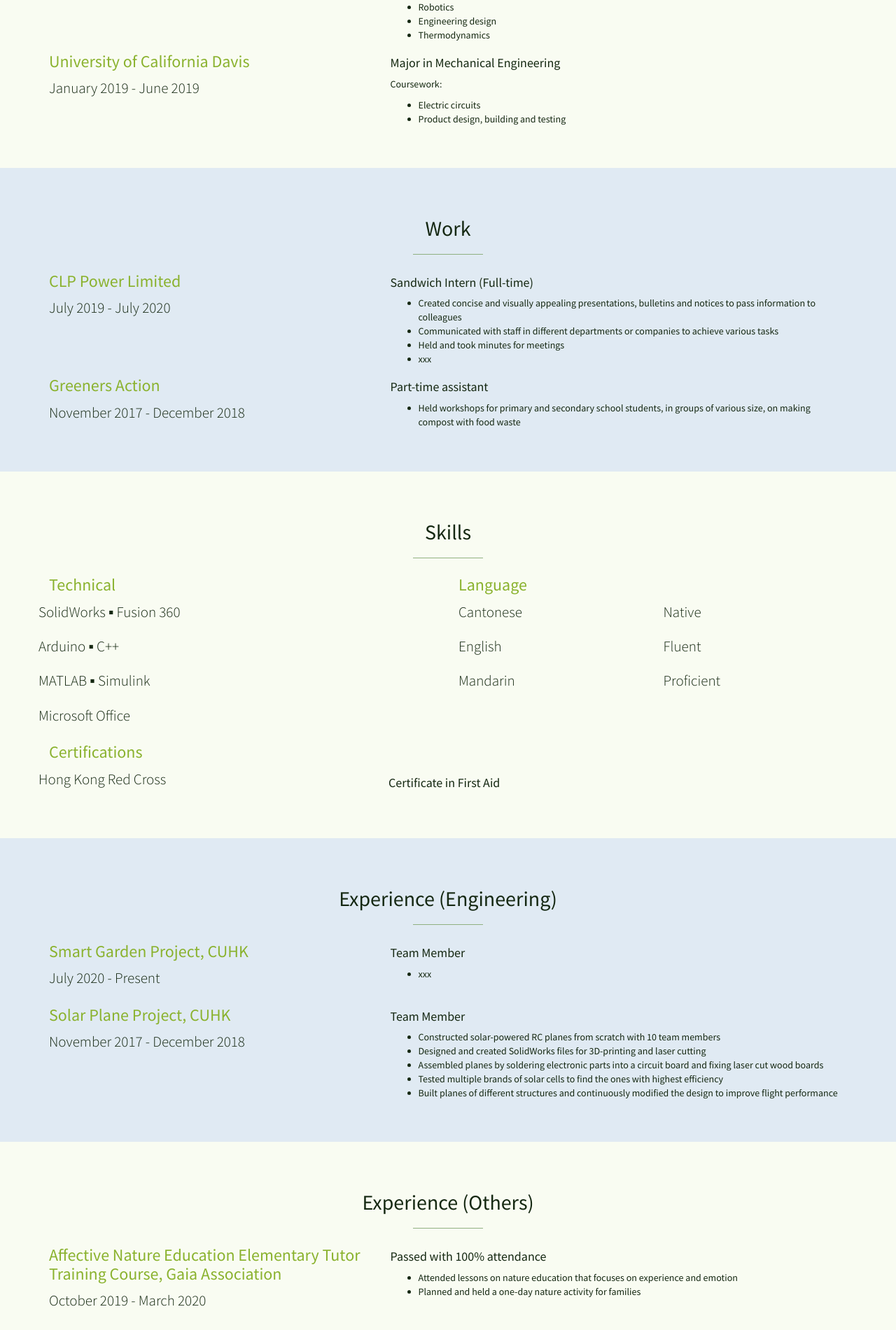
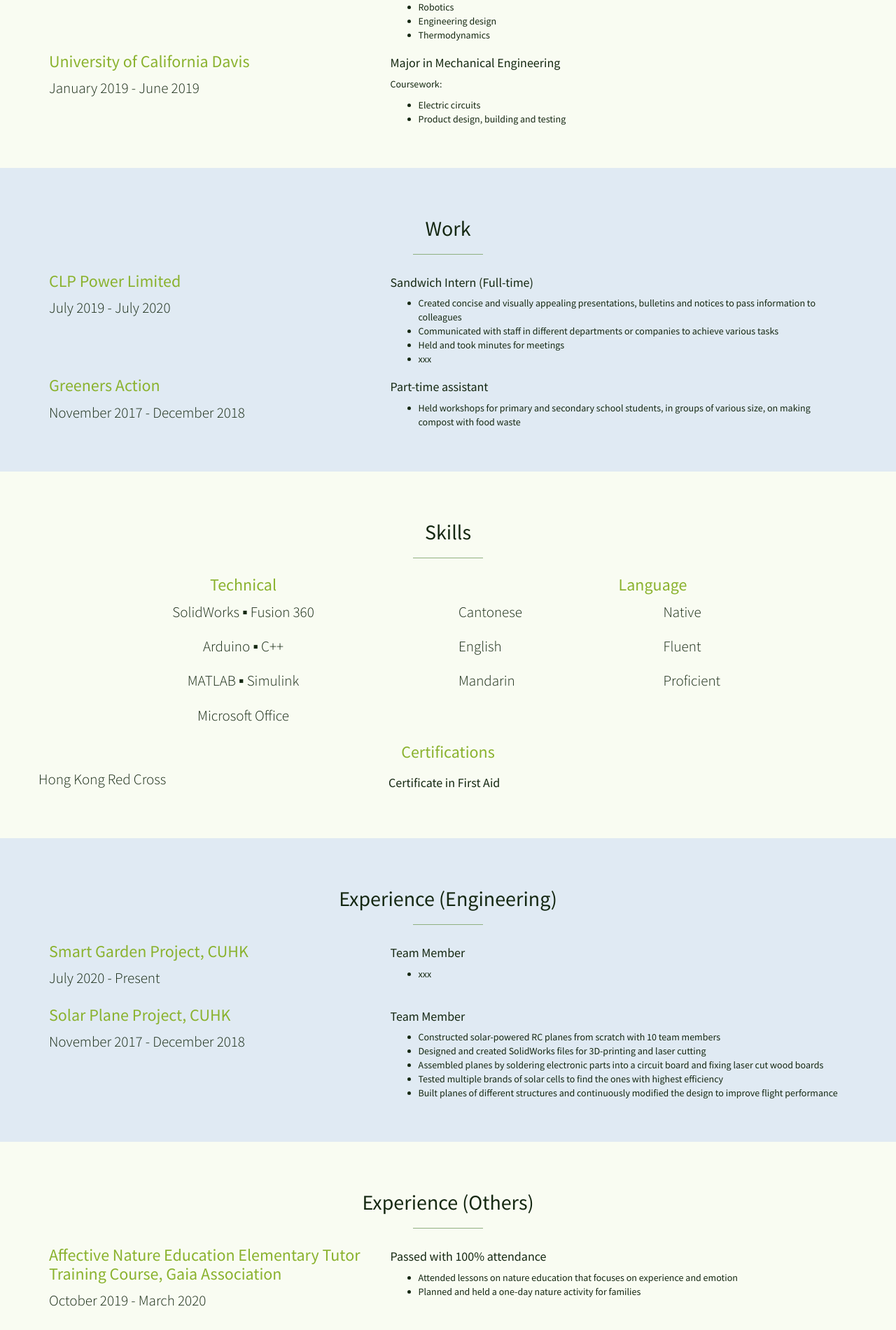
Before and after one commit to leelacceber/stylish-portfolio-jekyll-master, a Jekyll site: the page built from index.html, in a window 1280 px wide. Shown: the part 1114-3015 px from the top of the page at 70% size. Built offline with Jekyll 4.4.1, drawn with Linux system fonts in a browser that asks for light colours.

Commit message:
Update skills.html

```diff
--- a/_includes/skills.html
+++ b/_includes/skills.html
@@ -8,7 +8,7 @@
     </div>
 
     <div class="row">
-      <div class="col-sm-6 text-left">
+      <div class="col-sm-6 text-left text-center">
         <h3>Technical</h3>
         <div class="row">
             <p class="lead">SolidWorks ▪ Fusion 360</p>
@@ -18,7 +18,7 @@
 
         </div>
       </div>
-      <div class="col-sm-6 text-left">
+      <div class="col-sm-6 text-left text-center">
         <h3>Language</h3>
         <div class="row">
           <div class="col-md-6 text-left">
@@ -48,7 +48,7 @@
     </div>
 
     <div class="row">
-      <div class="col-md-12 text-left">
+      <div class="col-md-12 text-left text-center">
         <h3>Certifications</h3>
       </div>
       <div class="row">
```
